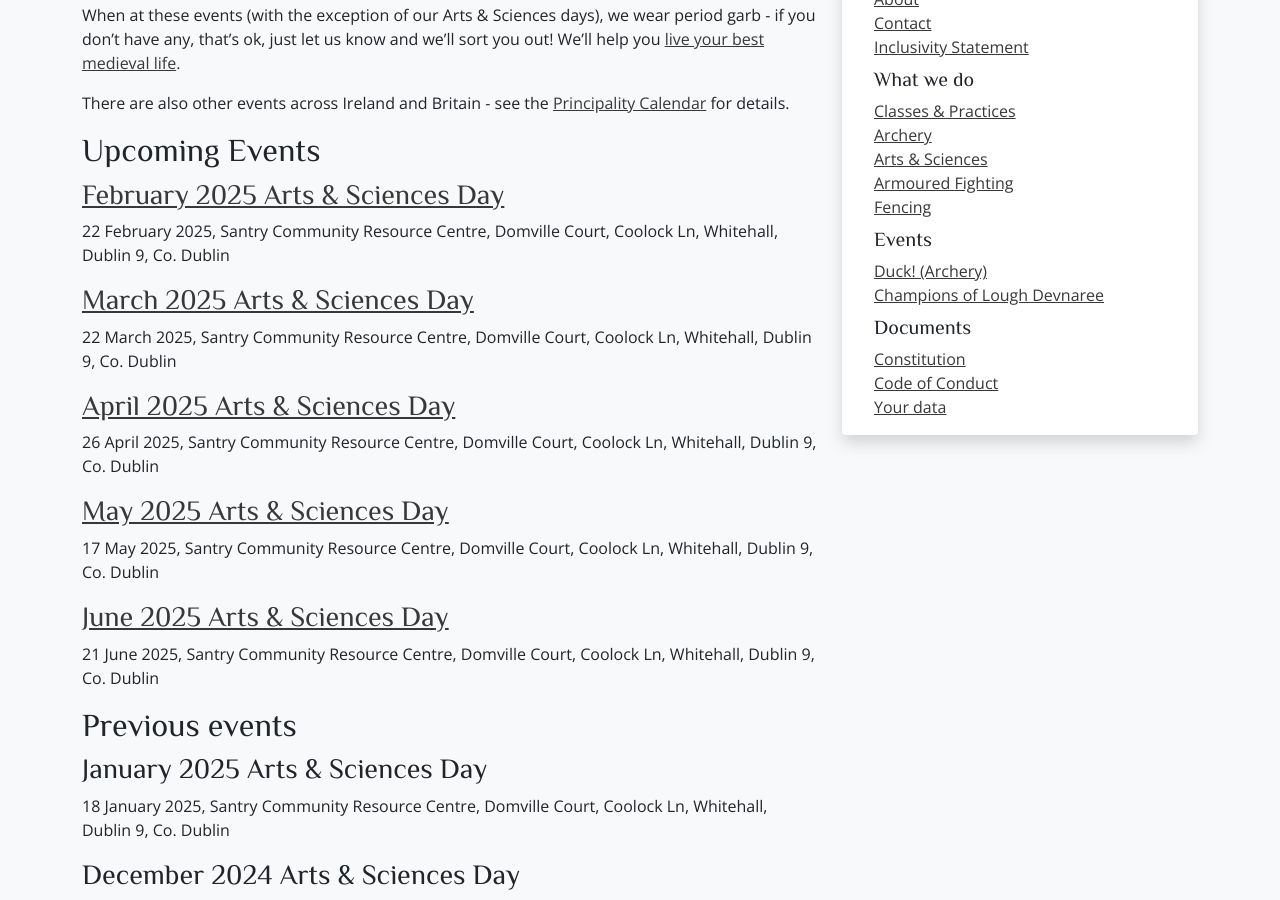
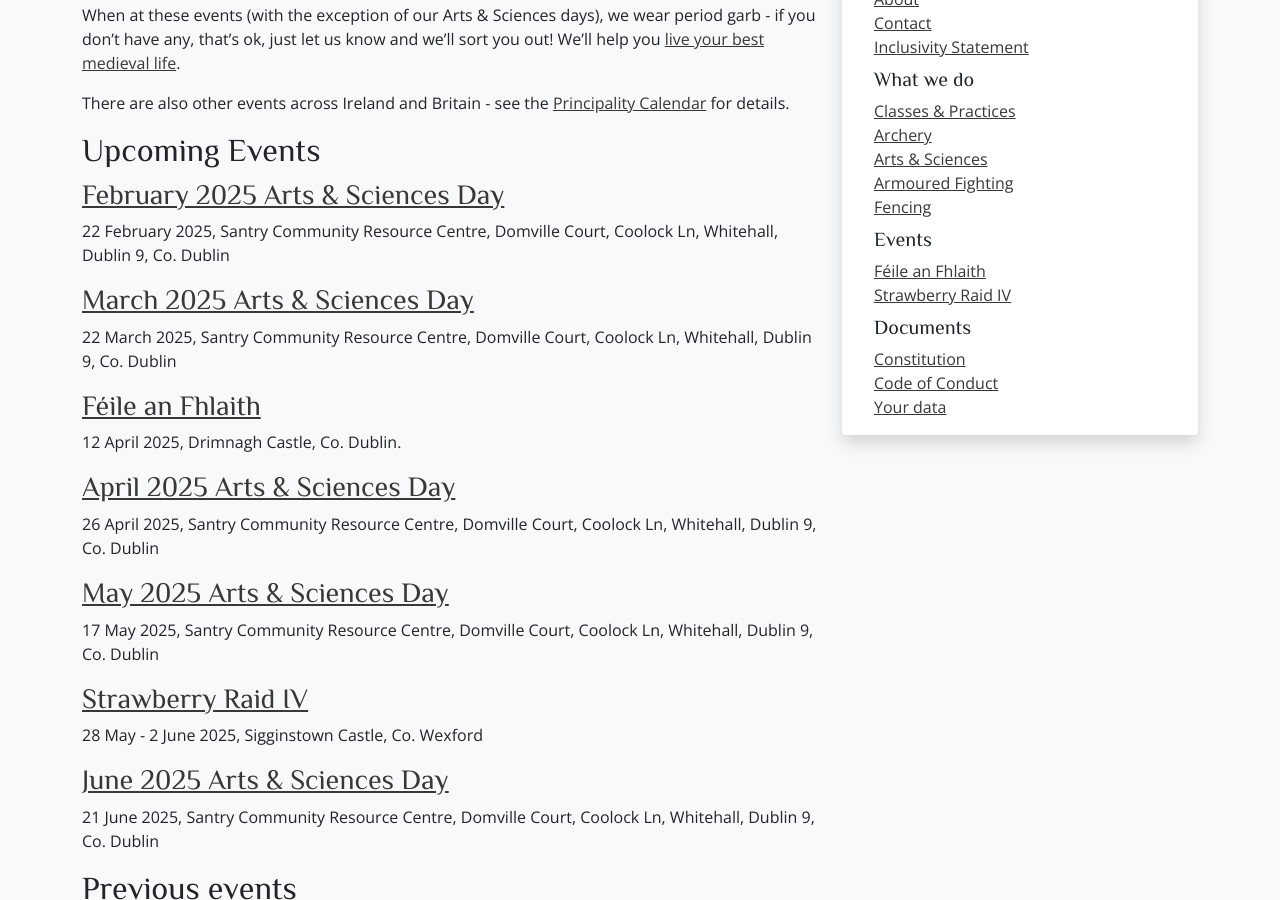
Before and after one commit to drachenwald/dun-in-mara, a Jekyll site: the page built from events/index.md, in a window 1280 px wide and 900 px high, scrolled down 358 px. Built offline with Jekyll 4.4.1, drawn with Linux system fonts in a browser that asks for light colours; comment, search, counter and statistics services are not loaded.

Commit message:
SR & FaF to events list & sidebar

```diff
--- a/_includes/sidebar-default.html
+++ b/_includes/sidebar-default.html
@@ -13,8 +13,8 @@
       <li class="nav-item p-0"><a href="/historical-fencing">Fencing</a></li>
 
       <li class="nav-item pt-2"><h5>Events</h5></li>
-      <li class="nav-item p-0"><a href="/events/2024/duck/">Duck! (Archery)</a></li>
-      <li class="nav-item p-0"><a href="/events/2024/cold/">Champions of Lough Devnaree</a></li>
+      <li class="nav-item p-0"><a href="/events/2025/feile-na-fhlaith/">Féile an Fhlaith</a></li>
+      <li class="nav-item p-0"><a href="/events/2025/strawberry-raid-iv/">Strawberry Raid IV</a></li>
 
       <li class="nav-item pt-2"><h5>Documents</h5></li>
       <li class="nav-item p-0"><a href="/about/constitution">Constitution</a></li>
--- a/events/index.md
+++ b/events/index.md
@@ -15,11 +15,17 @@ There are also other events across Ireland and Britain - see the [Principality C
 ### [March 2025 Arts & Sciences Day](https://fienta.com/arts-sciences-day-109988)
 22 March 2025, Santry Community Resource Centre, Domville Court, Coolock Ln, Whitehall, Dublin 9, Co. Dublin
 
+### [Féile an Fhlaith](/events/2025/feile-na-fhlaith/)
+12 April 2025, Drimnagh Castle, Co. Dublin.
+
 ### [April 2025 Arts & Sciences Day](https://fienta.com/arts-sciences-day-109989)
 26 April 2025, Santry Community Resource Centre, Domville Court, Coolock Ln, Whitehall, Dublin 9, Co. Dublin
 
 ### [May 2025 Arts & Sciences Day](https://fienta.com/arts-sciences-day-109990)
 17 May 2025, Santry Community Resource Centre, Domville Court, Coolock Ln, Whitehall, Dublin 9, Co. Dublin
+
+### [Strawberry Raid IV](/events/2025/strawberry-raid-iv/)
+28 May - 2 June 2025, Sigginstown Castle, Co. Wexford
 
 ### [June 2025 Arts & Sciences Day](https://fienta.com/arts-sciences-day-109991)
 21 June 2025, Santry Community Resource Centre, Domville Court, Coolock Ln, Whitehall, Dublin 9, Co. Dublin
```
